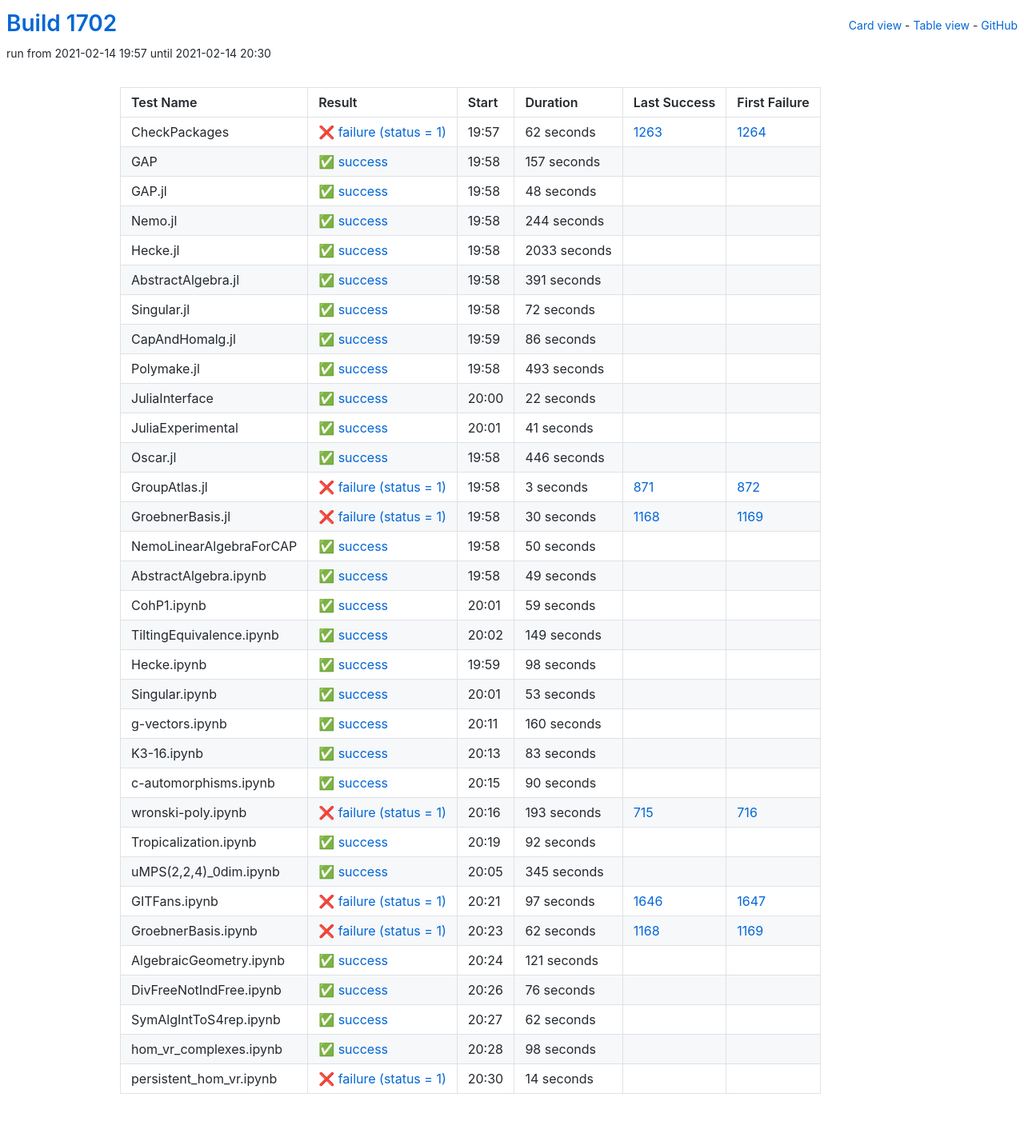
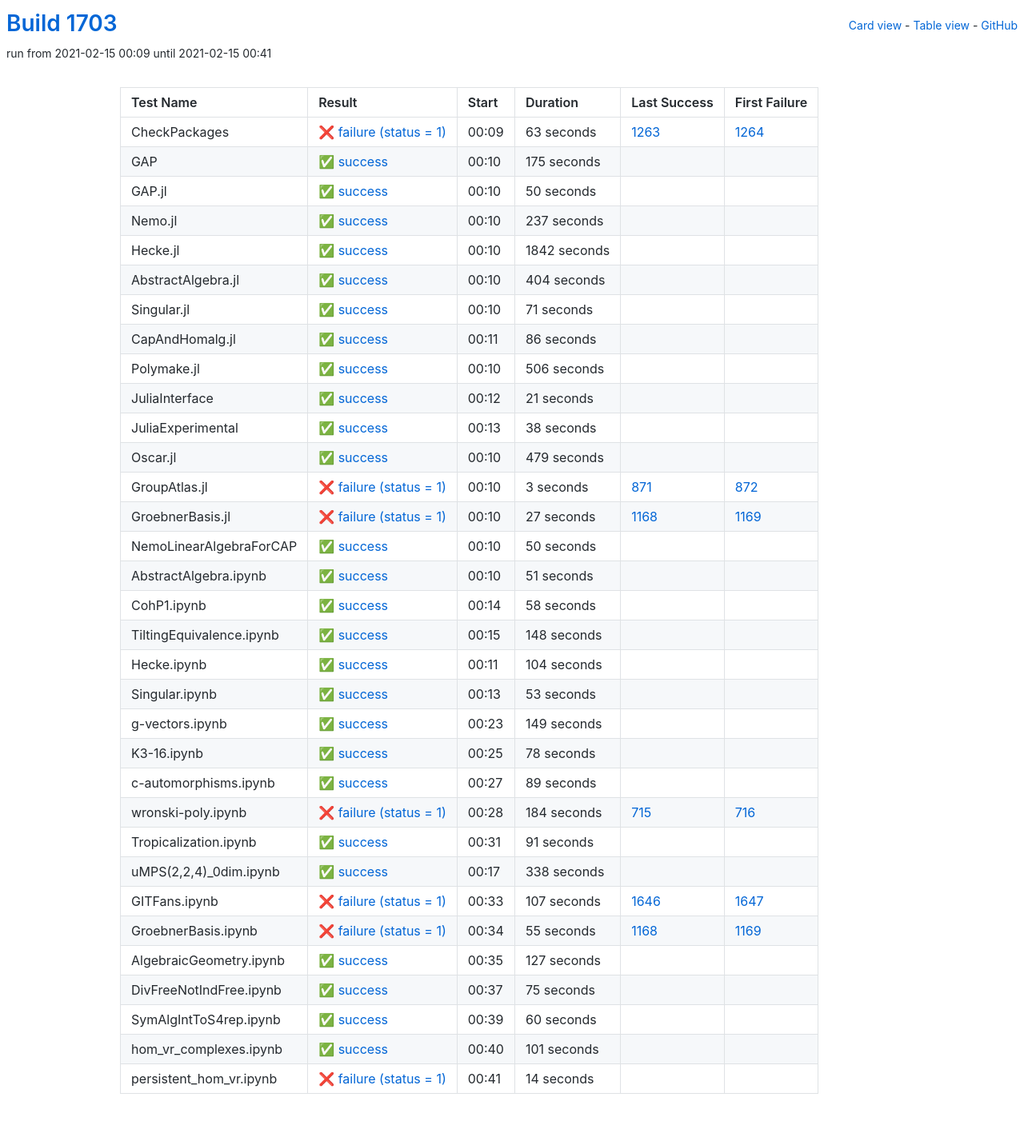
Before and after one commit to oscar-system/oscar-ci-status-stable, a Jekyll site: the page built from table.html, in a window 1280 px wide. Shown: the whole page at 80% size. Built offline with Jekyll 4.4.1, drawn with Linux system fonts in a browser that asks for light colours.

Commit message:
Build #1703

```diff
--- a/_data/ci.yml
+++ b/_data/ci.yml
@@ -1,6 +1,6 @@
 ---
-build: 1702
-build_url: https://oscarci.mathematik.uni-kl.de/job/oscar-stable/1702/
+build: 1703
+build_url: https://oscarci.mathematik.uni-kl.de/job/oscar-stable/1703/
 job: oscar-stable
 organization: oscar-system
 repo: oscar-ci-status-stable
@@ -8,92 +8,92 @@ repourl: https://github.com/oscar-system/oscar-ci-status-stable
 tests:
 - name: CheckPackages
   id: checkpackages
-  log: https://oscarci.mathematik.uni-kl.de/job/oscar-stable/1702/artifact/logs/build-1702/CheckPackages.log
-  start: 2021-02-14 19:57
+  log: https://oscarci.mathematik.uni-kl.de/job/oscar-stable/1703/artifact/logs/build-1703/CheckPackages.log
+  start: 2021-02-15 00:09
   success: false
   exitcode: 1
   status: failure
-  duration: 62
+  duration: 63
   last_success: 1263
   last_success_url: https://oscarci.mathematik.uni-kl.de/job/oscar-stable/1263/
   first_failure: 1264
   first_failure_url: https://oscarci.mathematik.uni-kl.de/job/oscar-stable/1264/
 - name: GAP
   id: gap
-  log: https://oscarci.mathematik.uni-kl.de/job/oscar-stable/1702/artifact/logs/build-1702/GAP.log
-  start: 2021-02-14 19:58
+  log: https://oscarci.mathematik.uni-kl.de/job/oscar-stable/1703/artifact/logs/build-1703/GAP.log
+  start: 2021-02-15 00:10
   success: true
   exitcode: 0
   status: success
-  duration: 157
+  duration: 175
   last_success: false
   last_success_url:
   first_failure: false
   first_failure_url:
 - name: GAP.jl
   id: gap-jl
-  log: https://oscarci.mathematik.uni-kl.de/job/oscar-stable/1702/artifact/logs/build-1702/GAP.jl.log
-  start: 2021-02-14 19:58
+  log: https://oscarci.mathematik.uni-kl.de/job/oscar-stable/1703/artifact/logs/build-1703/GAP.jl.log
+  start: 2021-02-15 00:10
   success: true
   exitcode: 0
   status: success
-  duration: 48
+  duration: 50
   last_success: false
   last_success_url:
   first_failure: false
   first_failure_url:
 - name: Nemo.jl
   id: nemo-jl
-  log: https://oscarci.mathematik.uni-kl.de/job/oscar-stable/1702/artifact/logs/build-1702/Nemo.jl.log
-  start: 2021-02-14 19:58
+  log: https://oscarci.mathematik.uni-kl.de/job/oscar-stable/1703/artifact/logs/build-1703/Nemo.jl.log
+  start: 2021-02-15 00:10
   success: true
   exitcode: 0
   status: success
-  duration: 244
+  duration: 237
   last_success: false
   last_success_url:
   first_failure: false
   first_failure_url:
 - name: Hecke.jl
   id: hecke-jl
-  log: https://oscarci.mathematik.uni-kl.de/job/oscar-stable/1702/artifact/logs/build-1702/Hecke.jl.log
-  start: 2021-02-14 19:58
+  log: https://oscarci.mathematik.uni-kl.de/job/oscar-stable/1703/artifact/logs/build-1703/Hecke.jl.log
+  start: 2021-02-15 00:10
   success: true
   exitcode: 0
   status: success
-  duration: 2033
+  duration: 1842
   last_success: false
   last_success_url:
   first_failure: false
   first_failure_url:
 - name: AbstractAlgebra.jl
   id: abstractalgebra-jl
-  log: https://oscarci.mathematik.uni-kl.de/job/oscar-stable/1702/artifact/logs/build-1702/AbstractAlgebra.jl.log
-  start: 2021-02-14 19:58
+  log: https://oscarci.mathematik.uni-kl.de/job/oscar-stable/1703/artifact/logs/build-1703/AbstractAlgebra.jl.log
+  start: 2021-02-15 00:10
   success: true
   exitcode: 0
   status: success
-  duration: 391
+  duration: 404
   last_success: false
   last_success_url:
   first_failure: false
   first_failure_url:
 - name: Singular.jl
   id: singular-jl
-  log: https://oscarci.mathematik.uni-kl.de/job/oscar-stable/1702/artifact/logs/build-1702/Singular.jl.log
-  start: 2021-02-14 19:58
+  log: https://oscarci.mathematik.uni-kl.de/job/oscar-stable/1703/artifact/logs/build-1703/Singular.jl.log
+  start: 2021-02-15 00:10
   success: true
   exitcode: 0
   status: success
-  duration: 72
+  duration: 71
   last_success: false
   last_success_url:
   first_failure: false
   first_failure_url:
 - name: CapAndHomalg.jl
   id: capandhomalg-jl
-  log: https://oscarci.mathematik.uni-kl.de/job/oscar-stable/1702/artifact/logs/build-1702/CapAndHomalg.jl.log
-  start: 2021-02-14 19:59
+  log: https://oscarci.mathematik.uni-kl.de/job/oscar-stable/1703/artifact/logs/build-1703/CapAndHomalg.jl.log
+  start: 2021-02-15 00:11
   success: true
   exitcode: 0
   status: success
@@ -104,56 +104,56 @@ tests:
   first_failure_url:
 - name: Polymake.jl
   id: polymake-jl
-  log: https://oscarci.mathematik.uni-kl.de/job/oscar-stable/1702/artifact/logs/build-1702/Polymake.jl.log
-  start: 2021-02-14 19:58
+  log: https://oscarci.mathematik.uni-kl.de/job/oscar-stable/1703/artifact/logs/build-1703/Polymake.jl.log
+  start: 2021-02-15 00:10
   success: true
   exitcode: 0
   status: success
-  duration: 493
+  duration: 506
   last_success: false
   last_success_url:
   first_failure: false
   first_failure_url:
 - name: JuliaInterface
   id: juliainterface
-  log: https://oscarci.mathematik.uni-kl.de/job/oscar-stable/1702/artifact/logs/build-1702/JuliaInterface.log
-  start: 2021-02-14 20:00
+  log: https://oscarci.mathematik.uni-kl.de/job/oscar-stable/1703/artifact/logs/build-1703/JuliaInterface.log
+  start: 2021-02-15 00:12
   success: true
   exitcode: 0
   status: success
-  duration: 22
+  duration: 21
   last_success: false
   last_success_url:
   first_failure: false
   first_failure_url:
 - name: JuliaExperimental
   id: juliaexperimental
-  log: https://oscarci.mathematik.uni-kl.de/job/oscar-stable/1702/artifact/logs/build-1702/JuliaExperimental.log
-  start: 2021-02-14 20:01
+  log: https://oscarci.mathematik.uni-kl.de/job/oscar-stable/1703/artifact/logs/build-1703/JuliaExperimental.log
+  start: 2021-02-15 00:13
   success: true
   exitcode: 0
   status: success
-  duration: 41
+  duration: 38
   last_success: false
   last_success_url:
   first_failure: false
   first_failure_url:
 - name: Oscar.jl
   id: oscar-jl
-  log: https://oscarci.mathematik.uni-kl.de/job/oscar-stable/1702/artifact/logs/build-1702/Oscar.jl.log
-  start: 2021-02-14 19:58
+  log: https://oscarci.mathematik.uni-kl.de/job/oscar-stable/1703/artifact/logs/build-1703/Oscar.jl.log
+  start: 2021-02-15 00:10
   success: true
   exitcode: 0
   status: success
-  duration: 446
+  duration: 479
   last_success: false
   last_success_url:
   first_failure: false
   first_failure_url:
 - name: GroupAtlas.jl
   id: groupatlas-jl
-  log: https://oscarci.mathematik.uni-kl.de/job/oscar-stable/1702/artifact/logs/build-1702/GroupAtlas.jl.log
-  start: 2021-02-14 19:58
+  log: https://oscarci.mathematik.uni-kl.de/job/oscar-stable/1703/artifact/logs/build-1703/GroupAtlas.jl.log
+  start: 2021-02-15 00:10
   success: false
   exitcode: 1
   status: failure
@@ -164,20 +164,20 @@ tests:
   first_failure_url: https://oscarci.mathematik.uni-kl.de/job/oscar-stable/872/
 - name: GroebnerBasis.jl
   id: groebnerbasis-jl
-  log: https://oscarci.mathematik.uni-kl.de/job/oscar-stable/1702/artifact/logs/build-1702/GroebnerBasis.jl.log
-  start: 2021-02-14 19:58
+  log: https://oscarci.mathematik.uni-kl.de/job/oscar-stable/1703/artifact/logs/build-1703/GroebnerBasis.jl.log
+  start: 2021-02-15 00:10
   success: false
   exitcode: 1
   status: failure
-  duration: 30
+  duration: 27
   last_success: 1168
   last_success_url: https://oscarci.mathematik.uni-kl.de/job/oscar-stable/1168/
   first_failure: 1169
   first_failure_url: https://oscarci.mathematik.uni-kl.de/job/oscar-stable/1169/
 - name: NemoLinearAlgebraForCAP
   id: nemolinearalgebraforcap
-  log: https://oscarci.mathematik.uni-kl.de/job/oscar-stable/1702/artifact/logs/build-1702/NemoLinearAlgebraForCAP.log
-  start: 2021-02-14 19:58
+  log: https://oscarci.mathematik.uni-kl.de/job/oscar-stable/1703/artifact/logs/build-1703/NemoLinearAlgebraForCAP.log
+  start: 2021-02-15 00:10
   success: true
   exitcode: 0
   status: success
@@ -188,56 +188,56 @@ tests:
   first_failure_url:
 - name: AbstractAlgebra.ipynb
   id: abstractalgebra-ipynb
-  log: https://oscarci.mathematik.uni-kl.de/job/oscar-stable/1702/artifact/logs/build-1702/AbstractAlgebra.ipynb.log
-  start: 2021-02-14 19:58
+  log: https://oscarci.mathematik.uni-kl.de/job/oscar-stable/1703/artifact/logs/build-1703/AbstractAlgebra.ipynb.log
+  start: 2021-02-15 00:10
   success: true
   exitcode: 0
   status: success
-  duration: 49
+  duration: 51
   last_success: false
   last_success_url:
   first_failure: false
   first_failure_url:
 - name: CohP1.ipynb
   id: cohp1-ipynb
-  log: https://oscarci.mathematik.uni-kl.de/job/oscar-stable/1702/artifact/logs/build-1702/CohP1.ipynb.log
-  start: 2021-02-14 20:01
+  log: https://oscarci.mathematik.uni-kl.de/job/oscar-stable/1703/artifact/logs/build-1703/CohP1.ipynb.log
+  start: 2021-02-15 00:14
   success: true
   exitcode: 0
   status: success
-  duration: 59
+  duration: 58
   last_success: false
   last_success_url:
   first_failure: false
   first_failure_url:
 - name: TiltingEquivalence.ipynb
   id: tiltingequivalence-ipynb
-  log: https://oscarci.mathematik.uni-kl.de/job/oscar-stable/1702/artifact/logs/build-1702/TiltingEquivalence.ipynb.log
-  start: 2021-02-14 20:02
+  log: https://oscarci.mathematik.uni-kl.de/job/oscar-stable/1703/artifact/logs/build-1703/TiltingEquivalence.ipynb.log
+  start: 2021-02-15 00:15
   success: true
   exitcode: 0
   status: success
-  duration: 149
+  duration: 148
   last_success: false
   last_success_url:
   first_failure: false
   first_failure_url:
 - name: Hecke.ipynb
   id: hecke-ipynb
-  log: https://oscarci.mathematik.uni-kl.de/job/oscar-stable/1702/artifact/logs/build-1702/Hecke.ipynb.log
-  start: 2021-02-14 19:59
+  log: https://oscarci.mathematik.uni-kl.de/job/oscar-stable/1703/artifact/logs/build-1703/Hecke.ipynb.log
+  start: 2021-02-15 00:11
   success: true
   exitcode: 0
   status: success
-  duration: 98
+  duration: 104
   last_success: false
   last_success_url:
   first_failure: false
   first_failure_url:
 - name: Singular.ipynb
   id: singular-ipynb
-  log: https://oscarci.mathematik.uni-kl.de/job/oscar-stable/1702/artifact/logs/build-1702/Singular.ipynb.log
-  start: 2021-02-14 20:01
+  log: https://oscarci.mathematik.uni-kl.de/job/oscar-stable/1703/artifact/logs/build-1703/Singular.ipynb.log
+  start: 2021-02-15 00:13
   success: true
   exitcode: 0
   status: success
@@ -248,152 +248,152 @@ tests:
   first_failure_url:
 - name: g-vectors.ipynb
   id: g-vectors-ipynb
-  log: https://oscarci.mathematik.uni-kl.de/job/oscar-stable/1702/artifact/logs/build-1702/g-vectors.ipynb.log
-  start: 2021-02-14 20:11
+  log: https://oscarci.mathematik.uni-kl.de/job/oscar-stable/1703/artifact/logs/build-1703/g-vectors.ipynb.log
+  start: 2021-02-15 00:23
   success: true
   exitcode: 0
   status: success
-  duration: 160
+  duration: 149
   last_success: false
   last_success_url:
   first_failure: false
   first_failure_url:
 - name: K3-16.ipynb
   id: k3-16-ipynb
-  log: https://oscarci.mathematik.uni-kl.de/job/oscar-stable/1702/artifact/logs/build-1702/K3-16.ipynb.log
-  start: 2021-02-14 20:13
+  log: https://oscarci.mathematik.uni-kl.de/job/oscar-stable/1703/artifact/logs/build-1703/K3-16.ipynb.log
+  start: 2021-02-15 00:25
   success: true
   exitcode: 0
   status: success
-  duration: 83
+  duration: 78
   last_success: false
   last_success_url:
   first_failure: false
   first_failure_url:
 - name: c-automorphisms.ipynb
   id: c-automorphisms-ipynb
-  log: https://oscarci.mathematik.uni-kl.de/job/oscar-stable/1702/artifact/logs/build-1702/c-automorphisms.ipynb.log
-  start: 2021-02-14 20:15
+  log: https://oscarci.mathematik.uni-kl.de/job/oscar-stable/1703/artifact/logs/build-1703/c-automorphisms.ipynb.log
+  start: 2021-02-15 00:27
   success: true
   exitcode: 0
   status: success
-  duration: 90
+  duration: 89
   last_success: false
   last_success_url:
   first_failure: false
   first_failure_url:
 - name: wronski-poly.ipynb
   id: wronski-poly-ipynb
-  log: https://oscarci.mathematik.uni-kl.de/job/oscar-stable/1702/artifact/logs/build-1702/wronski-poly.ipynb.log
-  start: 2021-02-14 20:16
+  log: https://oscarci.mathematik.uni-kl.de/job/oscar-stable/1703/artifact/logs/build-1703/wronski-poly.ipynb.log
+  start: 2021-02-15 00:28
   success: false
   exitcode: 1
   status: failure
-  duration: 193
+  duration: 184
   last_success: 715
   last_success_url: https://oscarci.mathematik.uni-kl.de/job/oscar-stable/715/
   first_failure: 716
   first_failure_url: https://oscarci.mathematik.uni-kl.de/job/oscar-stable/716/
 - name: Tropicalization.ipynb
   id: tropicalization-ipynb
-  log: https://oscarci.mathematik.uni-kl.de/job/oscar-stable/1702/artifact/logs/build-1702/Tropicalization.ipynb.log
-  start: 2021-02-14 20:19
+  log: https://oscarci.mathematik.uni-kl.de/job/oscar-stable/1703/artifact/logs/build-1703/Tropicalization.ipynb.log
+  start: 2021-02-15 00:31
   success: true
   exitcode: 0
   status: success
-  duration: 92
+  duration: 91
   last_success: false
   last_success_url:
   first_failure: false
   first_failure_url:
 - name: uMPS(2,2,4)_0dim.ipynb
   id: umps-2-2-4-0dim-ipynb
-  log: https://oscarci.mathematik.uni-kl.de/job/oscar-stable/1702/artifact/logs/build-1702/uMPS-2-2-4-_0dim.ipynb.log
-  start: 2021-02-14 20:05
+  log: https://oscarci.mathematik.uni-kl.de/job/oscar-stable/1703/artifact/logs/build-1703/uMPS-2-2-4-_0dim.ipynb.log
+  start: 2021-02-15 00:17
   success: true
   exitcode: 0
   status: success
-  duration: 345
+  duration: 338
   last_success: false
   last_success_url:
   first_failure: false
   first_failure_url:
 - name: GITFans.ipynb
   id: gitfans-ipynb
-  log: https://oscarci.mathematik.uni-kl.de/job/oscar-stable/1702/artifact/logs/build-1702/GITFans.ipynb.log
-  start: 2021-02-14 20:21
+  log: https://oscarci.mathematik.uni-kl.de/job/oscar-stable/1703/artifact/logs/build-1703/GITFans.ipynb.log
+  start: 2021-02-15 00:33
   success: false
   exitcode: 1
   status: failure
-  duration: 97
+  duration: 107
   last_success: 1646
   last_success_url: https://oscarci.mathematik.uni-kl.de/job/oscar-stable/1646/
   first_failure: 1647
   first_failure_url: https://oscarci.mathematik.uni-kl.de/job/oscar-stable/1647/
 - name: GroebnerBasis.ipynb
   id: groebnerbasis-ipynb
-  log: https://oscarci.mathematik.uni-kl.de/job/oscar-stable/1702/artifact/logs/build-1702/GroebnerBasis.ipynb.log
-  start: 2021-02-14 20:23
+  log: https://oscarci.mathematik.uni-kl.de/job/oscar-stable/1703/artifact/logs/build-1703/GroebnerBasis.ipynb.log
+  start: 2021-02-15 00:34
   success: false
   exitcode: 1
   status: failure
-  duration: 62
+  duration: 55
   last_success: 1168
   last_success_url: https://oscarci.mathematik.uni-kl.de/job/oscar-stable/1168/
   first_failure: 1169
   first_failure_url: https://oscarci.mathematik.uni-kl.de/job/oscar-stable/1169/
 - name: AlgebraicGeometry.ipynb
   id: algebraicgeometry-ipynb
-  log: https://oscarci.mathematik.uni-kl.de/job/oscar-stable/1702/artifact/logs/build-1702/AlgebraicGeometry.ipynb.log
-  start: 2021-02-14 20:24
+  log: https://oscarci.mathematik.uni-kl.de/job/oscar-stable/1703/artifact/logs/build-1703/AlgebraicGeometry.ipynb.log
+  start: 2021-02-15 00:35
   success: true
   exitcode: 0
   status: success
-  duration: 121
+  duration: 127
   last_success: false
   last_success_url:
   first_failure: false
   first_failure_url:
 - name: DivFreeNotIndFree.ipynb
   id: divfreenotindfree-ipynb
-  log: https://oscarci.mathematik.uni-kl.de/job/oscar-stable/1702/artifact/logs/build-1702/DivFreeNotIndFree.ipynb.log
-  start: 2021-02-14 20:26
+  log: https://oscarci.mathematik.uni-kl.de/job/oscar-stable/1703/artifact/logs/build-1703/DivFreeNotIndFree.ipynb.log
+  start: 2021-02-15 00:37
   success: true
   exitcode: 0
   status: success
-  duration: 76
+  duration: 75
   last_success: false
   last_success_url:
   first_failure: false
   first_failure_url:
 - name: SymAlgIntToS4rep.ipynb
   id: symalginttos4rep-ipynb
-  log: https://oscarci.mathematik.uni-kl.de/job/oscar-stable/1702/artifact/logs/build-1702/SymAlgIntToS4rep.ipynb.log
-  start: 2021-02-14 20:27
+  log: https://oscarci.mathematik.uni-kl.de/job/oscar-stable/1703/artifact/logs/build-1703/SymAlgIntToS4rep.ipynb.log
+  start: 2021-02-15 00:39
   success: true
   exitcode: 0
   status: success
-  duration: 62
+  duration: 60
   last_success: false
   last_success_url:
   first_failure: false
   first_failure_url:
 - name: hom_vr_complexes.ipynb
   id: hom-vr-complexes-ipynb
-  log: https://oscarci.mathematik.uni-kl.de/job/oscar-stable/1702/artifact/logs/build-1702/hom_vr_complexes.ipynb.log
-  start: 2021-02-14 20:28
+  log: https://oscarci.mathematik.uni-kl.de/job/oscar-stable/1703/artifact/logs/build-1703/hom_vr_complexes.ipynb.log
+  start: 2021-02-15 00:40
   success: true
   exitcode: 0
   status: success
-  duration: 98
+  duration: 101
   last_success: false
   last_success_url:
   first_failure: false
   first_failure_url:
 - name: persistent_hom_vr.ipynb
   id: persistent-hom-vr-ipynb
-  log: https://oscarci.mathematik.uni-kl.de/job/oscar-stable/1702/artifact/logs/build-1702/persistent_hom_vr.ipynb.log
-  start: 2021-02-14 20:30
+  log: https://oscarci.mathematik.uni-kl.de/job/oscar-stable/1703/artifact/logs/build-1703/persistent_hom_vr.ipynb.log
+  start: 2021-02-15 00:41
   success: false
   exitcode: 1
   status: failure
```
Also changed, not shown: README.md.
